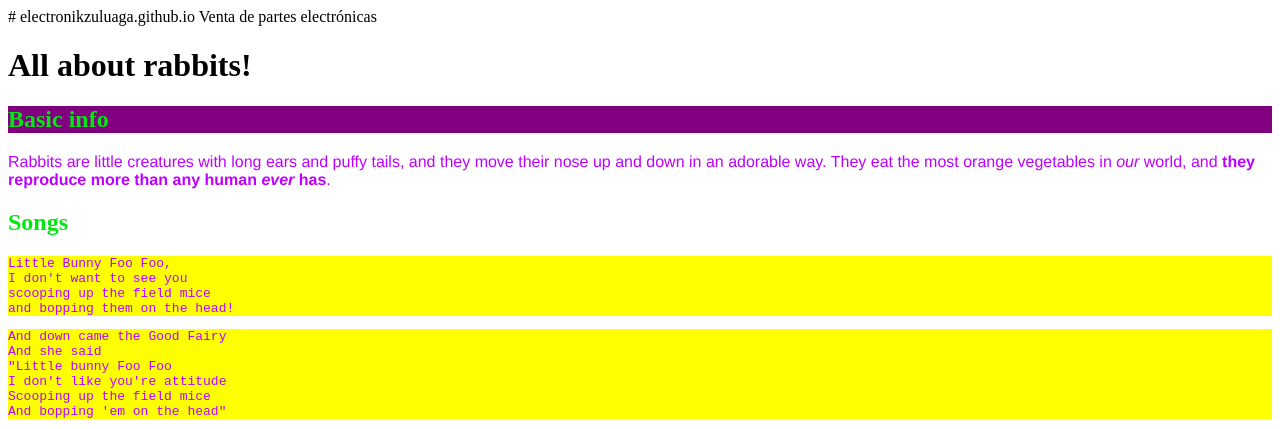
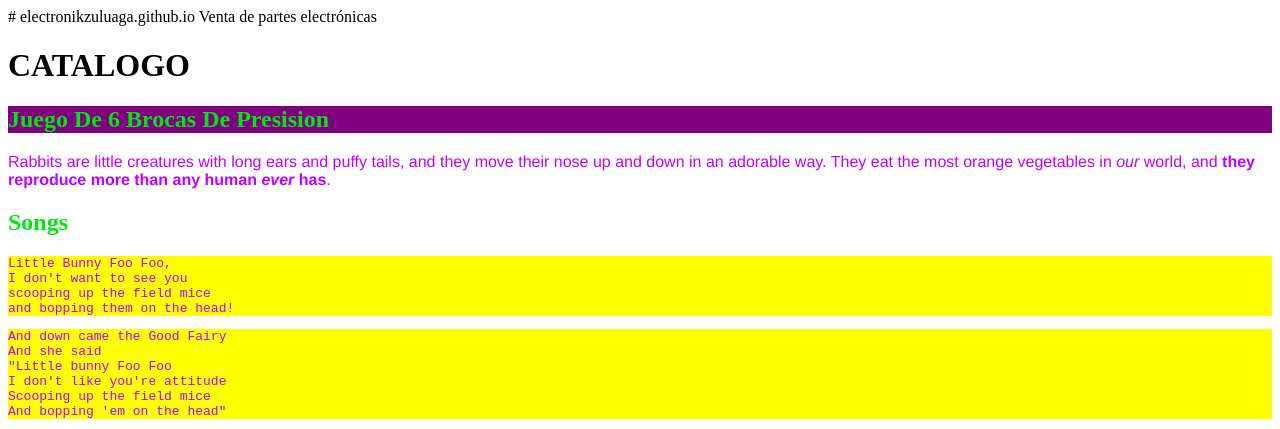
Before and after one commit to electronikzuluaga/electronikzuluaga.github.io, a plain HTML site: page index.html in a window 1280 px wide. Shown: the top 429 px of the page. Drawn offline with Linux system fonts and the light colour scheme.

Commit message:
Update index.html

```diff
--- a/index.html
+++ b/index.html
@@ -29,9 +29,9 @@ Venta de partes electrónicas
     </head>
     <body>
 
-    <h1>All about rabbits!</h1>
+    <h1>CATALOGO</h1>
 
-    <h2 id="rabbits-info-heading">Basic info</h2>
+    <h2 id="rabbits-info-heading">Juego De 6 Brocas De Presision</h2>
 
     <p>Rabbits are little creatures with long ears and puffy tails, and they move their nose up and down in an adorable way. They eat the most orange vegetables in <em>our</em> world, and <strong>they reproduce more than any human <em>ever</em> has</strong>.</p>
 
```
